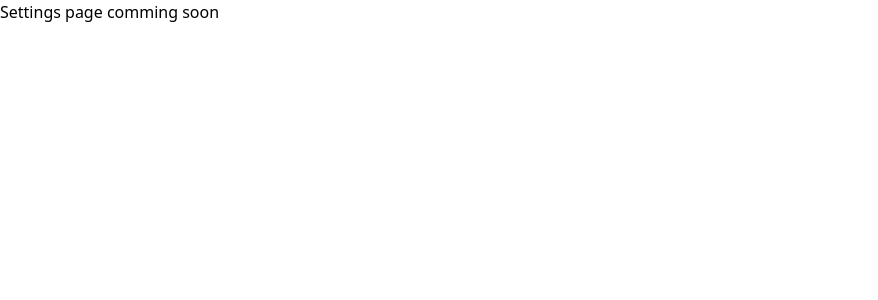
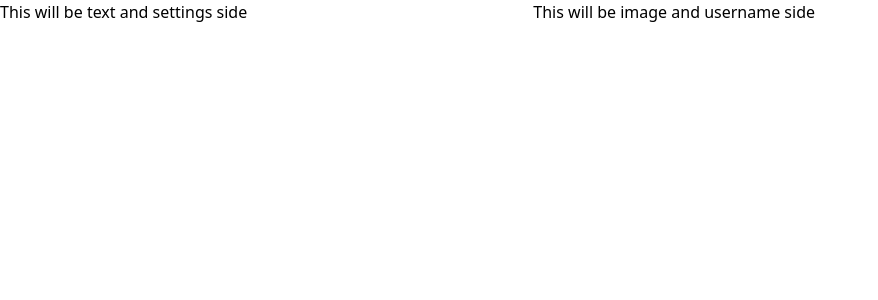
Before and after one commit to prikshitsingh24/Next-Blog, a Next.js app: page /Settings in a window 1280 px wide. Shown: the top 300 px of the page, without its empty margins (0-878 px from the left). Built offline with nearby package versions, Linux system fonts and the light colour scheme.

Commit message:
Update settings

```diff
--- a/src/pages/Settings.tsx
+++ b/src/pages/Settings.tsx
@@ -2,6 +2,13 @@
 
 export default function Settings(){
     return (
-        <div>Settings page comming soon</div>
+        <div className=" grid grid-cols-12">
+            <div className="col-span-5">
+                This will be text and settings side
+            </div>
+            <div className="col-span-7">
+                This will be image and username side
+            </div>
+        </div>
     );
 }
```
